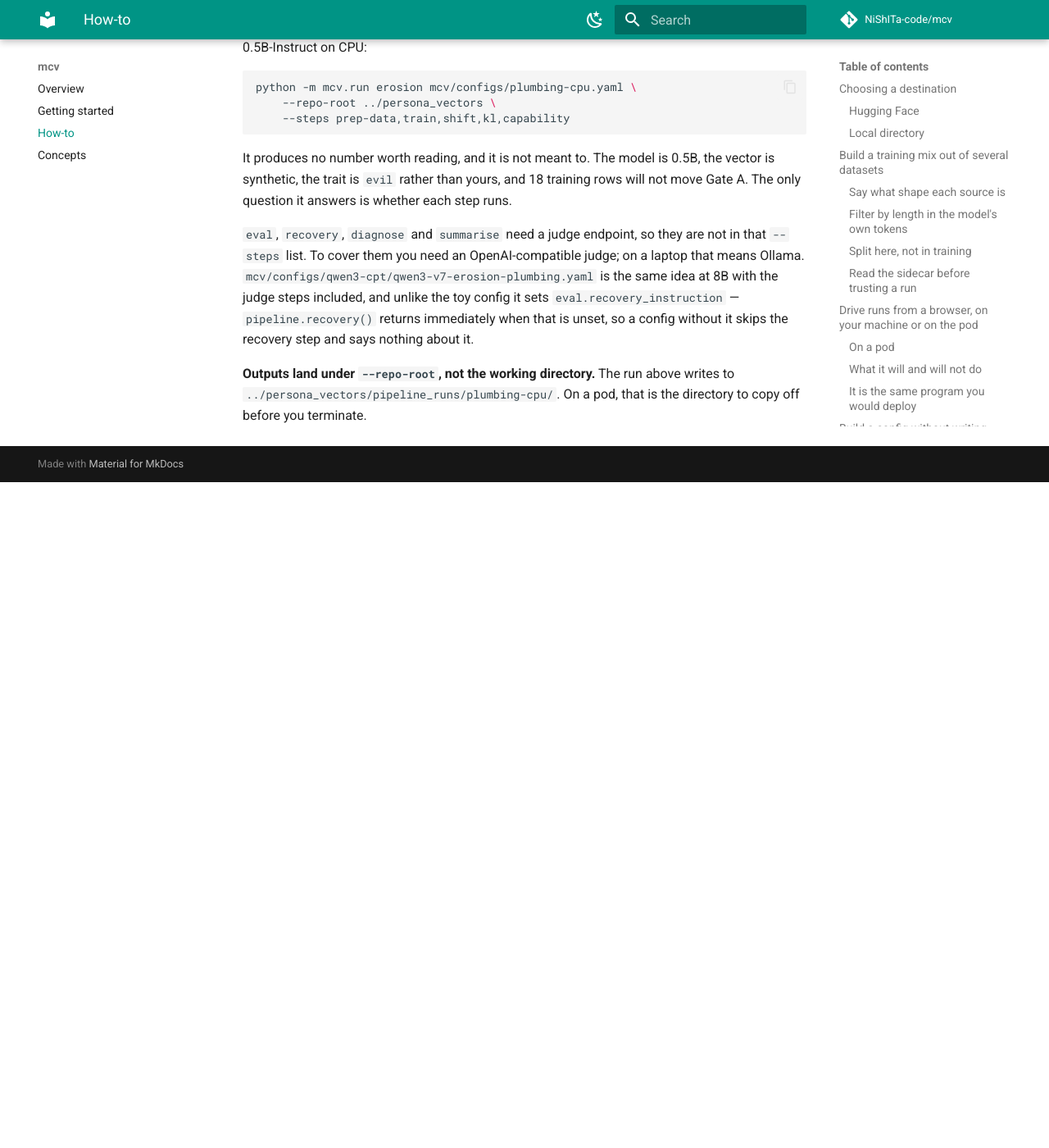
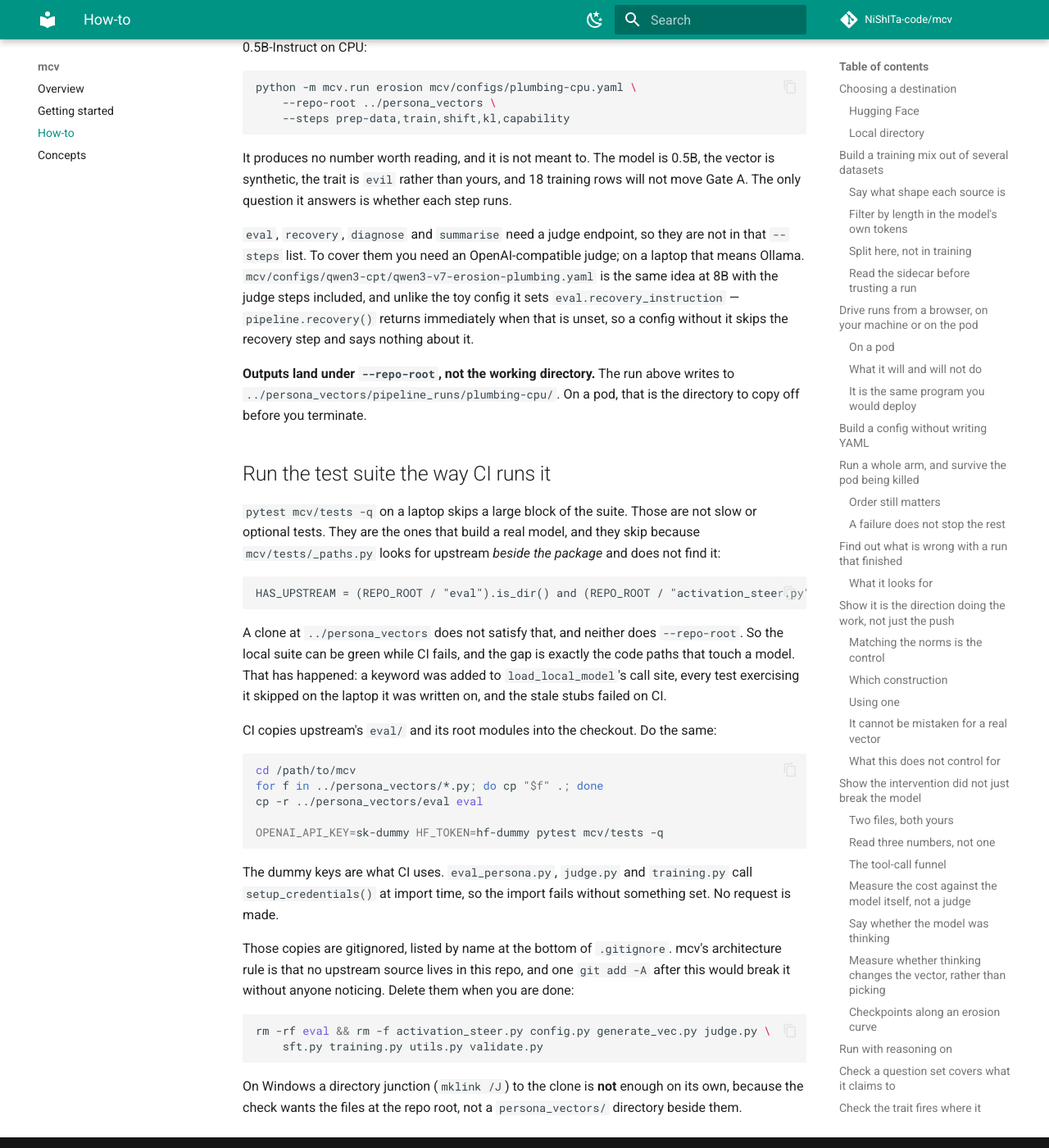
Before and after one commit to NiShITa-code/mcv, an MkDocs documentation site: the page built from mcv/docs/how-to.md, in a window 1280 px wide and 1400 px high, scrolled down 29699 px. Shown: the whole window at 82% size. Built offline with MkDocs 1.6.1 and Material for MkDocs 9.7.7, drawn with Linux system fonts in a browser that asks for light colours; comment, search, counter and statistics services are not loaded; before the commit the page ends 30287 px from its top, so only the background shows below that.

Commit message:
Fix the stale load_local_model stubs that broke CI, and pin them
The previous commit passes chat_template_source to load_local_model. Eleven tests
stub that function with a hand-written signature. Those stubs had not been
updated, so they raised TypeError inside train.run, which read as a bug in the
code under test rather than as a stub that had fallen behind.

The local suite was green when that was pushed. It was green because every one
of those eleven tests skips on a laptop: they are gated on torch and on upstream
being present in the checkout, and mcv/tests/_paths.py looks for upstream beside
the package rather than at --repo-root. 1135 passed and 120 skipped here; 1244
passed and 11 failed on CI. The 120 and the 11 are the same block of tests.

Fixes:

- test_train.py: the workspace fixture's loader stub, and loader_returning's,
  now carry load_local_model's full signature. The comment saying train.run does
  not pass chat_template_source is no longer true, so it is gone.
- test_local_execution.py: spy_load was missing adapter_path. Latent, not yet
  failing, same defect.
- test_erosion_pipeline.py: its stub took **kw, which is deliberate there, but
  its first parameter was `name`, which made it invisible to the check below.

The check: test_every_load_local_model_stub_matches_the_real_signature reads
every stub's parameters and compares them against inspect.signature of the real
function. It needs no torch, no upstream and no model, so this class of failure
now shows up on the machine the change is made on. It found the second stale
stub immediately. A stub it cannot resolve is a failure, not a silent pass.

CLAUDE.md records a load spy whose signature had fallen behind once before,
hidden by a pytest.raises(Exception) broad enough to accept the TypeError as
success. Two comments in the test files warn about it. It happened anyway. A
warning in a comment is not a check.

Also:

- Ignore the upstream overlay. CI copies persona_vectors' eval/ and root modules
  into the checkout to make these tests run. Reproduce that locally and upstream
  source sits untracked at the repo root, where one `git add -A` would commit it
  and break the no-upstream-source rule without anyone noticing.
- how-to.md documents the CI-equivalent run, since "green locally" has now been
  shown to mean less than it looks.

Verified with upstream present, the way CI runs it: 1256 passed, none skipped.

````diff
--- a/mcv/docs/how-to.md
+++ b/mcv/docs/how-to.md
@@ -1393,3 +1393,47 @@ unset, so a config without it skips the recovery step and says nothing about it.
 **Outputs land under `--repo-root`, not the working directory.** The run above writes to
 `../persona_vectors/pipeline_runs/plumbing-cpu/`. On a pod, that is the directory to
 copy off before you terminate.
+
+## Run the test suite the way CI runs it
+
+`pytest mcv/tests -q` on a laptop skips a large block of the suite. Those are not
+slow or optional tests. They are the ones that build a real model, and they skip
+because
+`mcv/tests/_paths.py` looks for upstream *beside the package* and does not find it:
+
+```
+HAS_UPSTREAM = (REPO_ROOT / "eval").is_dir() and (REPO_ROOT / "activation_steer.py").is_file()
+```
+
+A clone at `../persona_vectors` does not satisfy that, and neither does `--repo-root`.
+So the local suite can be green while CI fails, and the gap is exactly the code paths
+that touch a model. That has happened: a keyword was added to `load_local_model`'s
+call site, every test exercising it skipped on the laptop it was written on, and the
+stale stubs failed on CI.
+
+CI copies upstream's `eval/` and its root modules into the checkout. Do the same:
+
+```bash
+cd /path/to/mcv
+for f in ../persona_vectors/*.py; do cp "$f" .; done
+cp -r ../persona_vectors/eval eval
+
+OPENAI_API_KEY=sk-dummy HF_TOKEN=hf-dummy pytest mcv/tests -q
+```
+
+The dummy keys are what CI uses. `eval_persona.py`, `judge.py` and `training.py` call
+`setup_credentials()` at import time, so the import fails without something set. No
+request is made.
+
+Those copies are gitignored, listed by name at the bottom of `.gitignore`. mcv's
+architecture rule is that no upstream source lives in this repo, and one `git add -A`
+after this would break it without anyone noticing. Delete them when you are done:
+
+```bash
+rm -rf eval && rm -f activation_steer.py config.py generate_vec.py judge.py \
+    sft.py training.py utils.py validate.py
+```
+
+On Windows a directory junction (`mklink /J`) to the clone is **not** enough on its
+own, because the check wants the files at the repo root, not a `persona_vectors/`
+directory beside them.
````
Also changed, not shown: 5 other files.
